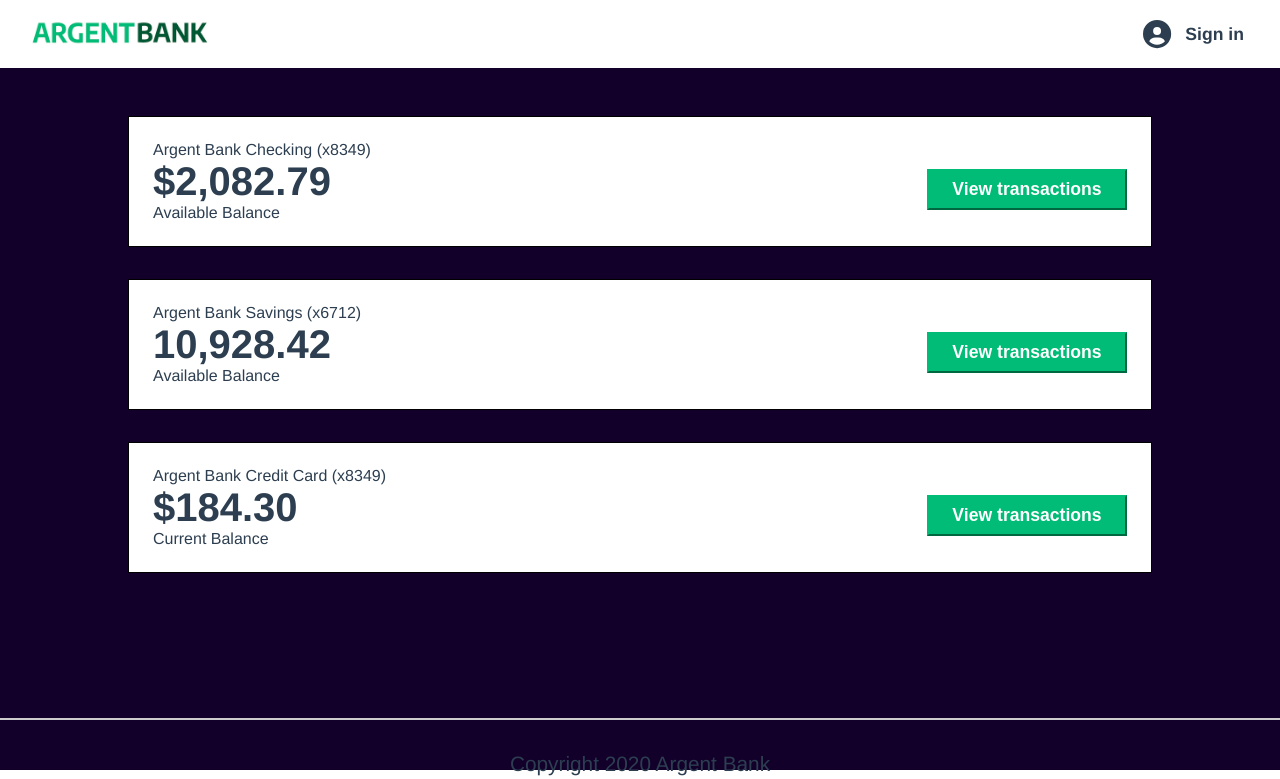
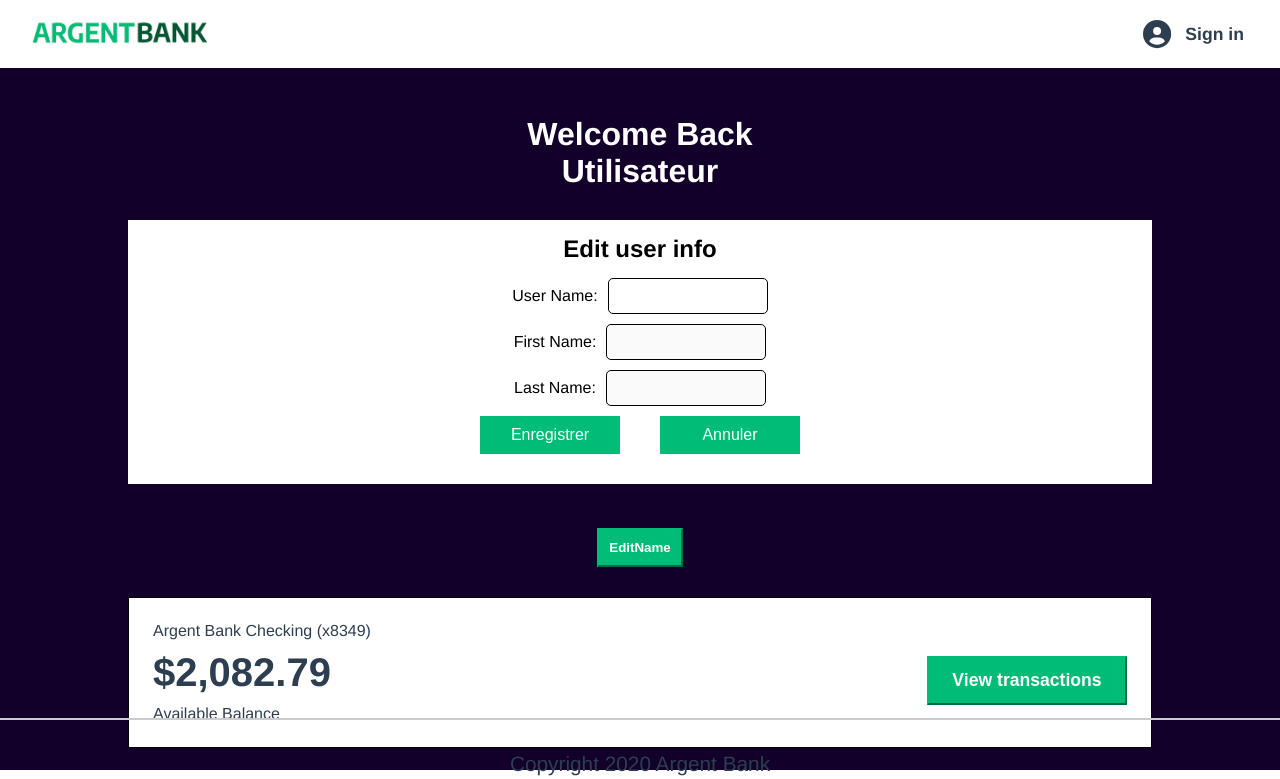
Before and after one commit to mohamedhanafi69120/P10_ArgentBank, a React (Vite) app: page /User in a window 1280 px wide. Shown: the top 779 px of the page. Built offline with nearby package versions, Linux system fonts and the light colour scheme.

Commit message:
Creation du composant EditName et finalisation de la page User

```diff
--- a/src/Pages/User/User.jsx
+++ b/src/Pages/User/User.jsx
@@ -1,10 +1,12 @@
 import React, { Fragment } from "react";
 import Account from "../../components/Account/Account";
 import AccountList from "../../datas/AccountList.json";
+import EditName from "../../components/EditName/EditName";
 
 const User = () => {
   return (
     <main className="mainBg">
+      <EditName />
       {AccountList.map((account) => (
         <Account
           key={account.id}
--- a/src/components/Account/Account.scss
+++ b/src/components/Account/Account.scss
@@ -1,3 +1,5 @@
+@use "../../sass/Utils/Variables.scss";
+
 .account {
   display: flex;
   justify-content: space-between;
@@ -14,7 +16,7 @@
 }
 
 .account-amount {
-  margin: 0;
+  margin-bottom: 10px;
   font-size: 2.5rem;
   font-weight: bold;
 }
@@ -24,7 +26,7 @@
 }
 
 .account-title {
-  margin: 0;
+  margin-bottom: 10px;
   padding: 0;
   font-size: 1rem;
   font-weight: normal;
@@ -36,8 +38,8 @@
 }
 
 .edit-button {
-  border-color: #00bc77;
-  background-color: #00bc77;
+  border-color: Variables.$fourthColor;
+  background-color: Variables.$fourthColor;
   color: #fff;
   font-weight: bold;
   padding: 10px;
@@ -51,12 +53,12 @@
 .transaction-button {
   display: block;
   width: 100%;
-  padding: 8px;
+  padding: 12px;
   font-size: 1.1rem;
   font-weight: bold;
   margin-top: 1rem;
-  border-color: #00bc77;
-  background-color: #00bc77;
+  border-color: Variables.$fourthColor;
+  background-color: Variables.$fourthColor;
   color: #fff;
 }
 
--- /dev/null
+++ b/src/components/EditName/EditName.jsx
@@ -0,0 +1,63 @@
+import React from "react";
+
+const EditName = () => {
+  return (
+    <div className="EditInfos">
+      <h1>
+        Welcome Back <br /> Utilisateur
+      </h1>
+      <form className="EditInfos_form">
+        <h2>Edit user info </h2>
+        <div className="EditInfos_wrapper">
+          <label htmlFor="userName" className="formLabel">
+            User Name:
+          </label>
+          <input
+            type="text"
+            id="userName"
+            name="userName"
+            className="formInput"
+          />
+        </div>
+        <div className="EditInfos_wrapper">
+          <label htmlFor="firstName" className="formLabel">
+            First Name:
+          </label>
+          <input
+            type="text"
+            id="firstName"
+            name="firstName"
+            className="formInput"
+            disabled
+          />
+        </div>
+        <div className="EditInfos_wrapper">
+          <label htmlFor="lastName" className="formLabel">
+            Last Name:
+          </label>
+          <input
+            type="text"
+            id="lastName"
+            name="lastName"
+            className="formInput"
+            disabled
+          />
+        </div>
+        <div className="EditInfos_submit">
+          <input
+            type="submit"
+            value="Enregistrer"
+            className="EditInfos_submit-sub"
+          />
+          <button type="button" className="EditInfos_submit-cancel">
+            Annuler
+          </button>
+        </div>
+      </form>
+      <button className="EditButton">EditName</button>
+      <h2 className="sr-only">Accounts</h2>
+    </div>
+  );
+};
+
+export default EditName;
--- /dev/null
+++ b/src/components/EditName/EditName.scss
@@ -0,0 +1,67 @@
+@use "../../sass/Utils/Variables.scss";
+
+.EditInfos {
+  color: Variables.$secondaryColor;
+  margin-bottom: 30px;
+
+  .EditInfos_form {
+    margin: 30px auto 30px auto;
+    width: 80%;
+    background-color: Variables.$secondaryColor;
+    display: flex;
+    flex-direction: column;
+    justify-content: center;
+    align-items: center;
+
+    h2 {
+      color: Variables.$primaryColor;
+      padding: 15px 0;
+    }
+  }
+
+  .formLabel {
+    color: Variables.$primaryColor;
+    margin-right: 10px;
+    font-size: 1em;
+    margin-bottom: 16px;
+  }
+
+  .formInput {
+    width: 160px;
+    padding: 8px;
+    margin-bottom: 10px;
+    border: 1px solid black;
+    border-radius: 5px;
+    outline: none;
+    font-size: 1em;
+  }
+
+  .EditInfos_submit {
+    margin-bottom: 30px;
+    display: flex;
+    justify-content: space-between;
+    width: 320px;
+  }
+
+  .EditInfos_submit-sub,
+  .EditInfos_submit-cancel {
+    width: 140px;
+    background-color: Variables.$fourthColor;
+    padding: 10px;
+    color: Variables.$secondaryColor;
+    border: none;
+    border: 5px;
+    font-size: 1em;
+    cursor: pointer;
+  }
+
+  .EditButton {
+    background-color: Variables.$fourthColor;
+    border-color: Variables.$fourthColor;
+    color: Variables.$secondaryColor;
+    font-weight: bold;
+    margin-top: 1em;
+    padding: 10px;
+    cursor: pointer;
+  }
+}
--- a/src/sass/main.scss
+++ b/src/sass/main.scss
@@ -8,3 +8,4 @@
 @use "../components/Form/Form.scss";
 @use "../Pages/SignIn/SignIn.scss";
 @use "../components/Account/Account.scss";
+@use "../components/EditName/EditName.scss";
--- a/src/style/style.css
+++ b/src/style/style.css
@@ -148,9 +148,133 @@
   font-size: 1.2em;
 }
 
+.form {
+  background-color: #fff;
+  width: 350px;
+  margin: 3rem auto 0 auto;
+  padding: 2rem;
+}
+.form .faCircleUser {
+  font-size: 1.7em;
+}
+.form h1 {
+  font-size: 2em;
+  margin: 0.5em 0 1em 0;
+}
+.form .inputWapper {
+  display: flex;
+  flex-direction: column;
+  text-align: left;
+  margin-bottom: 1em;
+}
+.form .inputWapper label {
+  font-weight: bold;
+  font-size: 1.5em;
+}
+.form .inputWapper input {
+  padding: 0.7em;
+  font-size: 1.2em;
+}
+.form .inputRemember {
+  display: flex;
+  flex-direction: row-reverse;
+  justify-content: flex-end;
+}
+.form .inputRemember label {
+  margin-left: 0.5em;
+}
+.form .submitbutton {
+  display: block;
+  width: 100%;
+  padding: 0.5em;
+  font-size: 1.5em;
+  font-weight: bold;
+  margin-top: 1em;
+  border-color: #00bc77;
+  background-color: #00bc77;
+  color: #fff;
+  text-decoration: underline;
+}
+
 .mainBg {
   width: 100%;
+  height: 87.7vh;
   background-color: #12002b;
+  padding: 3rem 0 5rem 0;
+}
+
+.account {
+  display: flex;
+  justify-content: space-between;
+  align-items: center;
+  border: 1px solid black;
+  background-color: #fff;
+  width: 80%;
+  margin: 0 auto;
+  flex-direction: column;
+  padding: 1.5rem;
+  box-sizing: border-box;
+  text-align: left;
+  margin-bottom: 2rem;
+}
+
+.account-amount {
+  margin-bottom: 10px;
+  font-size: 2.5rem;
+  font-weight: bold;
+}
+
+.account-amount-description {
+  margin: 0;
+}
+
+.account-title {
+  margin-bottom: 10px;
+  padding: 0;
+  font-size: 1rem;
+  font-weight: normal;
+}
+
+.account-content-wrapper {
+  width: 100%;
+  flex: 1;
+}
+
+.edit-button {
+  border-color: #00bc77;
+  background-color: #00bc77;
+  color: #fff;
+  font-weight: bold;
+  padding: 10px;
+}
+
+.header {
+  color: #fff;
+  margin-bottom: 2rem;
+}
+
+.transaction-button {
+  display: block;
+  width: 100%;
+  padding: 12px;
+  font-size: 1.1rem;
+  font-weight: bold;
+  margin-top: 1rem;
+  border-color: #00bc77;
+  background-color: #00bc77;
+  color: #fff;
+}
+
+@media (min-width: 720px) {
+  .account {
+    flex-direction: row;
+  }
+  .account-content-wrapper.cta {
+    flex: 0;
+  }
+  .transaction-button {
+    width: 200px;
+  }
 }
 
 /*# sourceMappingURL=style.css.map */
```
Also changed, not shown: 1 other file (tests, documents, lock files or other folders).
